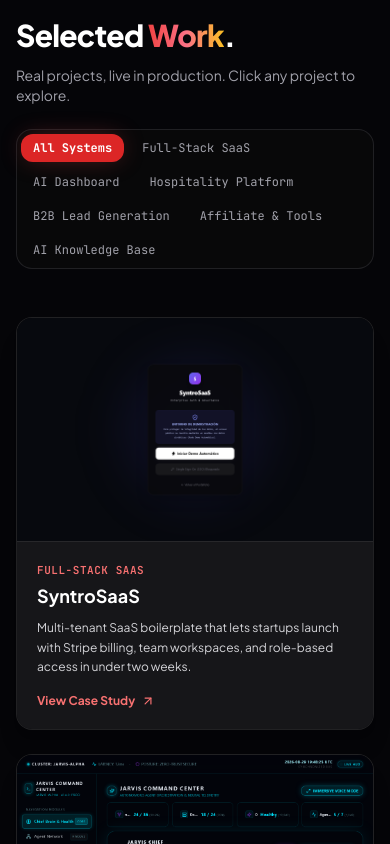
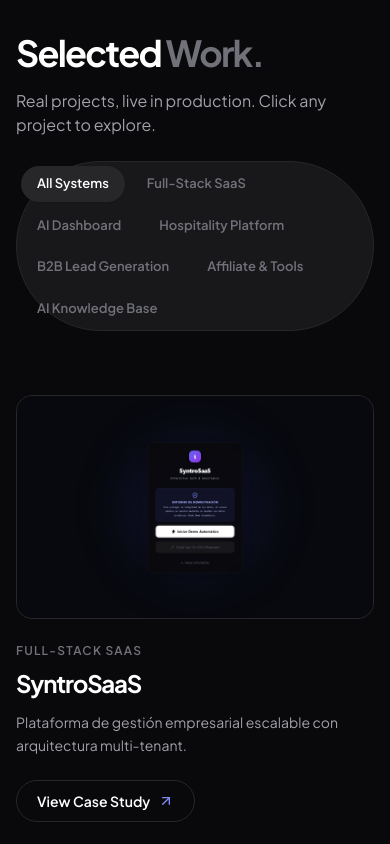
Before and after one commit to Axl07s/portfolio-axel, a React (Vite) app: page / in a window 390 px wide. Shown: the part 1120-1964 px from the top of the page. Built offline with nearby package versions, Linux system fonts and the light colour scheme.

Commit message:
feat: complete visual redesign to studio look (zinc/indigo) and update portfolio copy

```diff
--- a/src/App.tsx
+++ b/src/App.tsx
@@ -25,7 +25,7 @@
   }, [activeCategory]);
 
   return (
-    <div className="min-h-screen flex flex-col bg-[#050508] text-zinc-100 selection:bg-red-600 selection:text-white">
+    <div className="min-h-screen flex flex-col bg-zinc-950 text-zinc-100 selection:bg-indigo-500/30 selection:text-white">
 
       {/* Top Fixed Navbar */}
       <Navbar onOpenContact={() => {
@@ -37,29 +37,29 @@
       <Hero />
 
       {/* Featured Projects Section */}
-      <section id="projects" className="py-20 px-4 sm:px-6 lg:px-8 max-w-7xl mx-auto w-full">
+      <section id="projects" className="py-24 px-4 sm:px-6 lg:px-8 max-w-7xl mx-auto w-full">
 
         {/* Section Header */}
-        <div className="flex flex-col md:flex-row md:items-end justify-between gap-6 mb-12">
-          <div className="space-y-3 max-w-2xl">
-            <h2 className="text-3xl sm:text-5xl font-extrabold text-white tracking-tight">
-              Selected <span className="bg-gradient-to-r from-red-500 via-rose-400 to-amber-400 bg-clip-text text-transparent">Work</span>.
+        <div className="flex flex-col md:flex-row md:items-end justify-between gap-6 mb-16">
+          <div className="space-y-4 max-w-2xl">
+            <h2 className="text-4xl sm:text-5xl font-bold tracking-tighter text-white">
+              Selected <span className="text-zinc-500">Work.</span>
             </h2>
-            <p className="text-sm text-zinc-400">
+            <p className="text-base text-zinc-400">
               Real projects, live in production. Click any project to explore.
             </p>
           </div>
 
           {/* Category Filters */}
-          <div className="flex flex-wrap gap-1.5 p-1 rounded-2xl bg-zinc-950/80 border border-zinc-800/80">
+          <div className="flex flex-wrap gap-1.5 p-1 rounded-full bg-zinc-900 border border-zinc-800">
             {categories.map((cat) => (
               <button
                 key={cat}
                 onClick={() => setActiveCategory(cat)}
-                className={`px-3 py-1.5 rounded-xl text-xs font-mono transition-all ${
+                className={`px-4 py-2 rounded-full text-[13px] font-semibold transition-all ${
                   activeCategory === cat
-                    ? 'bg-red-600 text-white font-bold shadow-glow-red'
-                    : 'text-zinc-400 hover:text-zinc-200 hover:bg-zinc-900/60'
+                    ? 'bg-zinc-800 text-white shadow-sm'
+                    : 'text-zinc-500 hover:text-zinc-300 hover:bg-zinc-800/50'
                 }`}
               >
                 {cat === 'all' ? 'All Systems' : cat}
@@ -69,7 +69,7 @@
         </div>
 
         {/* Projects Grid */}
-        <div className="grid grid-cols-1 md:grid-cols-2 lg:grid-cols-3 gap-6">
+        <div className="grid grid-cols-1 md:grid-cols-2 lg:grid-cols-3 gap-8">
           {filteredProjects.map((project) => (
             <ProjectCard
               key={project.id}
--- a/src/components/ProjectCard.tsx
+++ b/src/components/ProjectCard.tsx
@@ -12,60 +12,40 @@
 
   return (
     <div
-      className="relative rounded-2xl overflow-hidden cursor-pointer group border border-zinc-800/80 hover:border-red-500/50 transition-all duration-300 bg-zinc-950 shadow-xl"
+      className="group relative flex flex-col cursor-pointer transition-all duration-300 h-full"
       onClick={() => onSelect(project)}
     >
       {/* Screenshot Frame */}
-      <div className="aspect-[16/10] w-full overflow-hidden bg-zinc-950">
+      <div className="relative aspect-[16/10] w-full overflow-hidden rounded-2xl bg-zinc-900 border border-zinc-800 transition-colors duration-300 group-hover:border-zinc-700">
         <img
           src={mainImage}
           alt={project.title}
-          className="w-full h-full object-cover object-top transition-transform duration-700 ease-out group-hover:scale-105"
+          className="w-full h-full object-cover object-top transition-transform duration-700 ease-out group-hover:scale-[1.02]"
           loading="lazy"
         />
+        {/* Subtle hover overlay */}
+        <div className="absolute inset-0 bg-black/0 group-hover:bg-black/10 transition-colors duration-300" />
       </div>
 
-      {/* Persistent Info Footer on Mobile / Fallback */}
-      <div className="p-5 sm:hidden bg-zinc-900/90 border-t border-zinc-800">
-        <span className="text-[11px] font-mono uppercase tracking-wider text-red-400 font-semibold block mb-1">
+      {/* Content */}
+      <div className="pt-6 pb-2 flex flex-col flex-1">
+        <span className="text-xs font-semibold uppercase tracking-widest text-zinc-500 mb-2 block">
           {project.category}
         </span>
-        <h3 className="text-lg font-bold text-white mb-2">
+        <h3 className="text-2xl font-bold text-white mb-3 tracking-tighter">
           {project.title}
         </h3>
-        <p className="text-xs text-zinc-300 leading-relaxed mb-4">
+        <p className="text-zinc-400 text-sm leading-relaxed mb-6 flex-1">
           {project.description}
         </p>
-        <div className="flex items-center gap-1.5 text-xs font-bold text-red-400">
-          <span>View Case Study</span>
-          <ArrowUpRight className="w-3.5 h-3.5" />
+
+        {/* Minimalist Pill CTA */}
+        <div className="mt-auto">
+          <div className="inline-flex items-center gap-2 px-5 py-2.5 rounded-full border border-zinc-800 bg-zinc-950 group-hover:bg-zinc-900 group-hover:border-indigo-500/50 text-white text-sm font-semibold transition-all duration-200 shadow-sm">
+            <span>View Case Study</span>
+            <ArrowUpRight className="w-4 h-4 text-indigo-400 group-hover:text-indigo-300 transition-colors" />
+          </div>
         </div>
-      </div>
-
-      {/* Matt Farley Interactive Hover Overlay (Visible on hover & focus) */}
-      <div
-        className="hidden sm:flex absolute inset-0 flex-col items-center justify-center text-center p-8 bg-zinc-950/95 backdrop-blur-md opacity-0 group-hover:opacity-100 transition-all duration-300 ease-out pointer-events-none group-hover:pointer-events-auto"
-      >
-        <span className="text-xs font-mono uppercase tracking-widest text-red-400 font-bold mb-3 px-3 py-1 rounded-full bg-red-950/60 border border-red-500/30">
-          {project.category}
-        </span>
-        <h3 className="text-2xl font-extrabold text-white mb-3 tracking-tight">
-          {project.title}
-        </h3>
-        <p className="text-sm text-zinc-300 leading-relaxed max-w-sm mb-6 font-medium">
-          {project.description}
-        </p>
-        <button
-          type="button"
-          onClick={(e) => {
-            e.stopPropagation();
-            onSelect(project);
-          }}
-          className="flex items-center gap-2 px-6 py-2.5 rounded-full border-2 border-red-500 bg-red-600/20 hover:bg-red-600 text-white text-sm font-bold shadow-lg shadow-red-900/40 hover:shadow-red-600/50 transition-all duration-200 active:scale-95"
-        >
-          <span>View Case Study</span>
-          <ArrowUpRight className="w-4 h-4" />
-        </button>
       </div>
     </div>
   );
--- a/src/data/portfolioData.ts
+++ b/src/data/portfolioData.ts
@@ -37,7 +37,7 @@
     id: 'syntrosaas',
     title: 'SyntroSaaS',
     category: 'Full-Stack SaaS',
-    description: 'Multi-tenant SaaS boilerplate that lets startups launch with Stripe billing, team workspaces, and role-based access in under two weeks.',
+    description: 'Plataforma de gestión empresarial escalable con arquitectura multi-tenant.',
     role: 'Full-Stack Architect',
     stack: ['Next.js 15', 'React 19', 'Supabase', 'Stripe', 'Tailwind CSS', 'TypeScript'],
     metrics: [
@@ -64,7 +64,7 @@
     id: 'jarvis-hud',
     title: 'Jarvis AI Command Center',
     category: 'AI Dashboard',
-    description: 'Cyberpunk executive dashboard that orchestrates 9 autonomous AI subagents with real-time voice synthesis and financial telemetry.',
+    description: 'Centro de comando inteligente con integración de voz ElevenLabs y automatización de flujos.',
     role: 'Lead Frontend Engineer',
     stack: ['Next.js 15', 'React 19', 'Framer Motion', 'ElevenLabs', 'Tailwind CSS', 'TypeScript'],
     metrics: [
@@ -91,7 +91,7 @@
     id: 'kure-gastronomy',
     title: 'KURE Fine Dining',
     category: 'Hospitality Platform',
-    description: 'Premium restaurant website with interactive tasting menus, dietary filters, and a step-by-step table reservation engine.',
+    description: 'Digitalización de experiencia Fine Dining para optimización de reservas y branding de lujo.',
     role: 'Frontend Developer & Designer',
     stack: ['React 18', 'Tailwind CSS', 'Vite', 'Lucide Icons'],
     metrics: [
@@ -118,7 +118,7 @@
     id: 'nexuscorp-b2b',
     title: 'NexusCorp B2B Agency',
     category: 'B2B Lead Generation',
-    description: 'Growth agency platform with an interactive ROI calculator, qualification funnel, and enterprise case studies that convert visitors into leads.',
+    description: 'Infraestructura de captación B2B diseñada para escalar agencias de crecimiento acelerado.',
     role: 'Frontend Developer & UX',
     stack: ['React', 'TypeScript', 'Tailwind CSS', 'Vite'],
     metrics: [
@@ -145,7 +145,7 @@
     id: 'gearstack',
     title: 'GearStack PRO',
     category: 'Affiliate & Tools',
-    description: 'Hardware comparison engine that scans Twitch streamers\u0027 setups, identifies missing peripherals, and generates 1-click Amazon affiliate bundles.',
+    description: 'Motor de escaneo de hardware para Twitch con sistema de monetización vía Amazon Associates.',
     role: 'Full-Stack Developer',
     stack: ['React 19', 'TypeScript', 'Tailwind CSS', 'Twitch API', 'Amazon Associates'],
     metrics: [
@@ -172,7 +172,7 @@
     id: 'ai-rag-knowledge',
     title: 'Enterprise RAG Engine',
     category: 'AI Knowledge Base',
-    description: 'Retrieval-augmented generation engine that ingests company docs and returns grounded answers with source citations and anti-hallucination guardrails.',
+    description: 'Motor de recuperación de información empresarial basado en vectores para análisis de datos masivos.',
     role: 'AI/ML Engineer',
     stack: ['Python', 'FastAPI', 'pgvector', 'OpenAI', 'LangChain', 'React'],
     metrics: [
--- a/src/index.css
+++ b/src/index.css
@@ -8,11 +8,11 @@
     text-rendering: optimizeLegibility;
     -webkit-font-smoothing: antialiased;
     -moz-osx-font-smoothing: grayscale;
-    background-color: #050508;
+    background-color: #09090b;
   }
 
   body {
-    background-color: #050508;
+    background-color: #09090b;
     color: #f4f4f5;
     font-family: 'Plus Jakarta Sans', -apple-system, BlinkMacSystemFont, 'Segoe UI', Roboto, sans-serif;
     overflow-x: hidden;
@@ -40,18 +40,18 @@
 }
 
 .glass-obsidian-card:hover {
-  border-color: rgba(239, 68, 68, 0.5);
-  box-shadow: 0 0 35px -5px rgba(239, 68, 68, 0.25);
+  border-color: rgba(99, 102, 241, 0.5); /* indigo-500 */
+  box-shadow: 0 0 35px -5px rgba(99, 102, 241, 0.25);
 }
 
-/* Red Laser Line Accent */
+/* Laser Line Accent */
 .laser-line-red {
   height: 1px;
-  background: linear-gradient(90deg, transparent 0%, rgba(239, 68, 68, 0.9) 50%, transparent 100%);
+  background: linear-gradient(90deg, transparent 0%, rgba(99, 102, 241, 0.9) 50%, transparent 100%);
 }
 
 .laser-glow-red {
-  box-shadow: 0 0 20px rgba(239, 68, 68, 0.4), inset 0 0 15px rgba(239, 68, 68, 0.2);
+  box-shadow: 0 0 20px rgba(99, 102, 241, 0.4), inset 0 0 15px rgba(99, 102, 241, 0.2);
 }
 
 /* Custom Smooth Scrollbar */
@@ -60,7 +60,7 @@
 }
 
 ::-webkit-scrollbar-track {
-  background: #050508;
+  background: #09090b;
 }
 
 ::-webkit-scrollbar-thumb {
@@ -69,7 +69,7 @@
 }
 
 ::-webkit-scrollbar-thumb:hover {
-  background: #ef4444;
+  background: #6366f1; /* indigo-500 */
 }
 
 @keyframes fadeIn {
```
Also changed, not shown: src/components/ProjectModal.tsx (+44 -42 lines).
